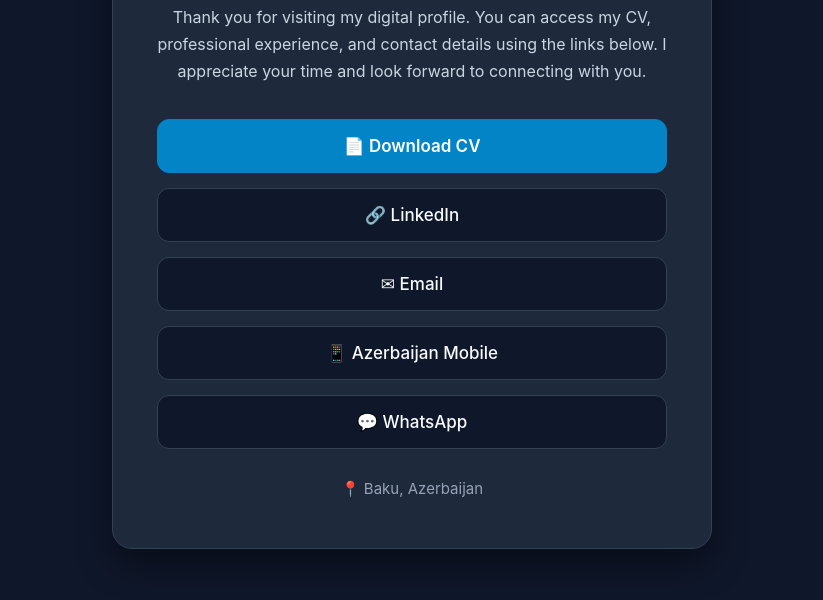
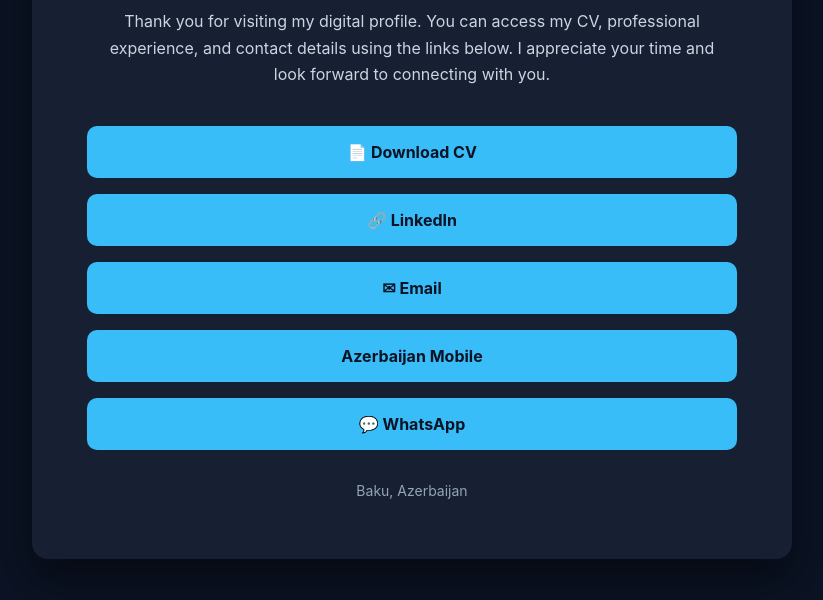
Before and after one commit to bagirbagirov/bagirbagirov.github.io, a plain HTML site: page index.html in a window 1280 px wide. Shown: the part 200-800 px from the top of the page, without its empty margins (228-1051 px from the left). Drawn offline with Linux system fonts and the light colour scheme.

Commit message:
Update index.html

```diff
--- a/index.html
+++ b/index.html
@@ -10,31 +10,29 @@
         }
         body {
             font-family: -apple-system, BlinkMacSystemFont, "Segoe UI", Roboto, Helvetica, Arial, sans-serif;
-            background-color: #0f172a;
+            background-color: #0b1324;
             color: #f8fafc;
             display: flex;
             justify-content: center;
             align-items: center;
             min-height: 100vh;
             margin: 0;
-            padding: 24px;
+            padding: 30px 20px;
         }
         .card {
-            background-color: #1e293b;
-            border-radius: 20px;
-            padding: 50px 44px;
-            max-width: 600px;
+            background-color: #162032;
+            border-radius: 16px;
+            padding: 60px 55px;
+            max-width: 760px;
             width: 100%;
             text-align: center;
-            box-shadow: 0 15px 35px rgba(0, 0, 0, 0.45);
-            border: 1px solid #334155;
+            box-shadow: 0 20px 45px rgba(0, 0, 0, 0.5);
         }
         h1 {
             margin: 0 0 10px 0;
-            font-size: 36px;
+            font-size: 40px;
             font-weight: 700;
             color: #ffffff;
-            letter-spacing: -0.5px;
         }
         h2 {
             margin: 0 0 24px 0;
@@ -44,54 +42,42 @@
         }
         p {
             font-size: 16px;
-            line-height: 1.7;
+            line-height: 1.65;
             color: #cbd5e1;
-            margin-bottom: 34px;
+            max-width: 620px;
+            margin: 0 auto 38px auto;
         }
         .links {
             display: flex;
             flex-direction: column;
-            gap: 15px;
+            gap: 16px;
         }
         .btn {
             display: block;
             text-decoration: none;
-            background-color: #0f172a;
-            color: #f8fafc;
+            background-color: #38bdf8;
+            color: #0b1324;
             padding: 16px 24px;
-            border-radius: 12px;
-            font-size: 17px;
-            font-weight: 500;
-            border: 1px solid #334155;
+            border-radius: 10px;
+            font-size: 16px;
+            font-weight: 700;
             transition: all 0.2s ease;
         }
         .btn:hover {
-            background-color: #38bdf8;
-            color: #0f172a;
-            border-color: #38bdf8;
-            font-weight: 600;
-            transform: translateY(-1px);
-        }
-        .btn-primary {
-            background-color: #0284c7;
-            border-color: #0284c7;
-            color: #ffffff;
-            font-weight: 600;
+            background-color: #7dd3fc;
+            transform: translateY(-2px);
         }
         .location {
-            margin-top: 30px;
-            font-size: 15px;
+            margin-top: 32px;
+            font-size: 14px;
             color: #94a3b8;
         }
-        @media (max-width: 480px) {
+        @media (max-width: 600px) {
             .card {
-                padding: 36px 24px;
+                padding: 40px 24px;
             }
             h1 {
-                font-size: 30px;
-            }
-            h2 {
-                font-size: 18px;
+                font-size: 32px;
             }
         }
     </style>
@@ -103,14 +89,14 @@
         <p>Thank you for visiting my digital profile. You can access my CV, professional experience, and contact details using the links below. I appreciate your time and look forward to connecting with you.</p>
 
         <div class="links">
-            <a href="Bagir_Bagirov__CV.pdf" target="_blank" class="btn btn-primary">📄 Download CV</a>
+            <a href="Bagir_Bagirov__CV.pdf" target="_blank" class="btn">📄 Download CV</a>
             <a href="https://www.linkedin.com/feed/" target="_blank" class="btn">🔗 LinkedIn</a>
             <a href="mailto:bagir1705@gmail.com" class="btn">✉ Email</a>
-            <a href="tel:+994519141585" class="btn">📱 Azerbaijan Mobile</a>
+            <a href="tel:+994519141585" class="btn">Azerbaijan Mobile</a>
             <a href="https://wa.me" target="_blank" class="btn">💬 WhatsApp</a>
         </div>
 
-        <div class="location">📍 Baku, Azerbaijan</div>
+        <div class="location">Baku, Azerbaijan</div>
     </div>
 </body>
 </html>
```
